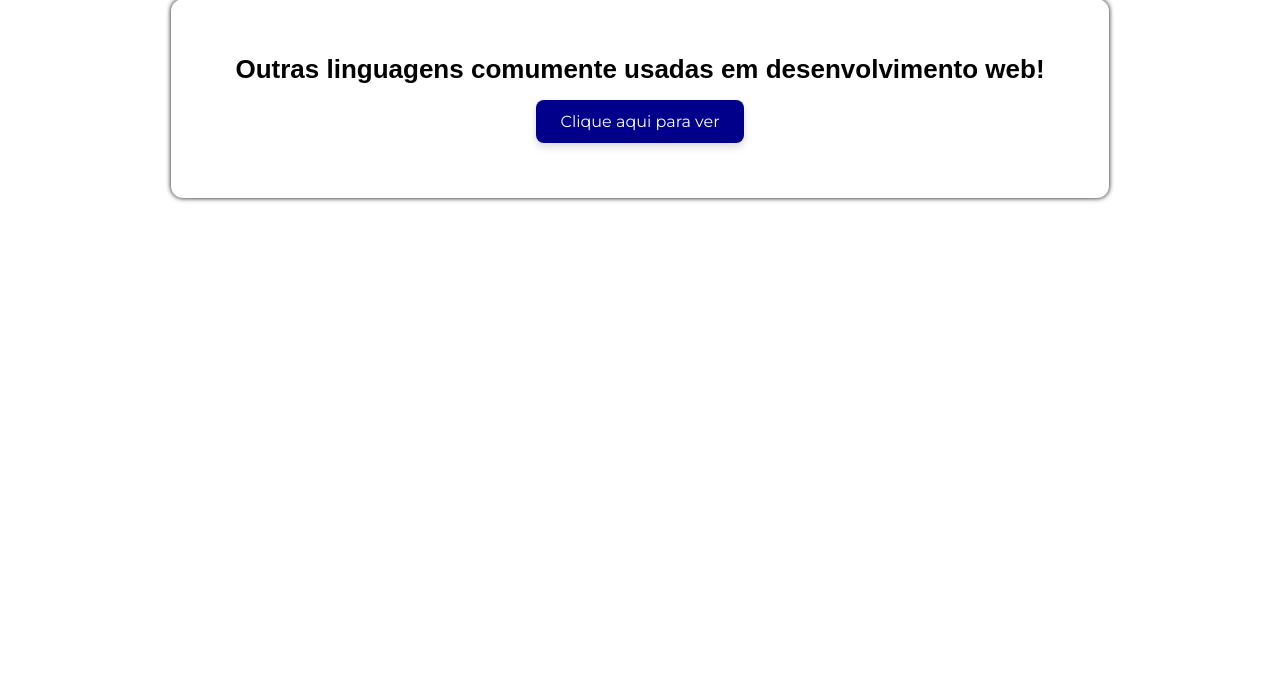
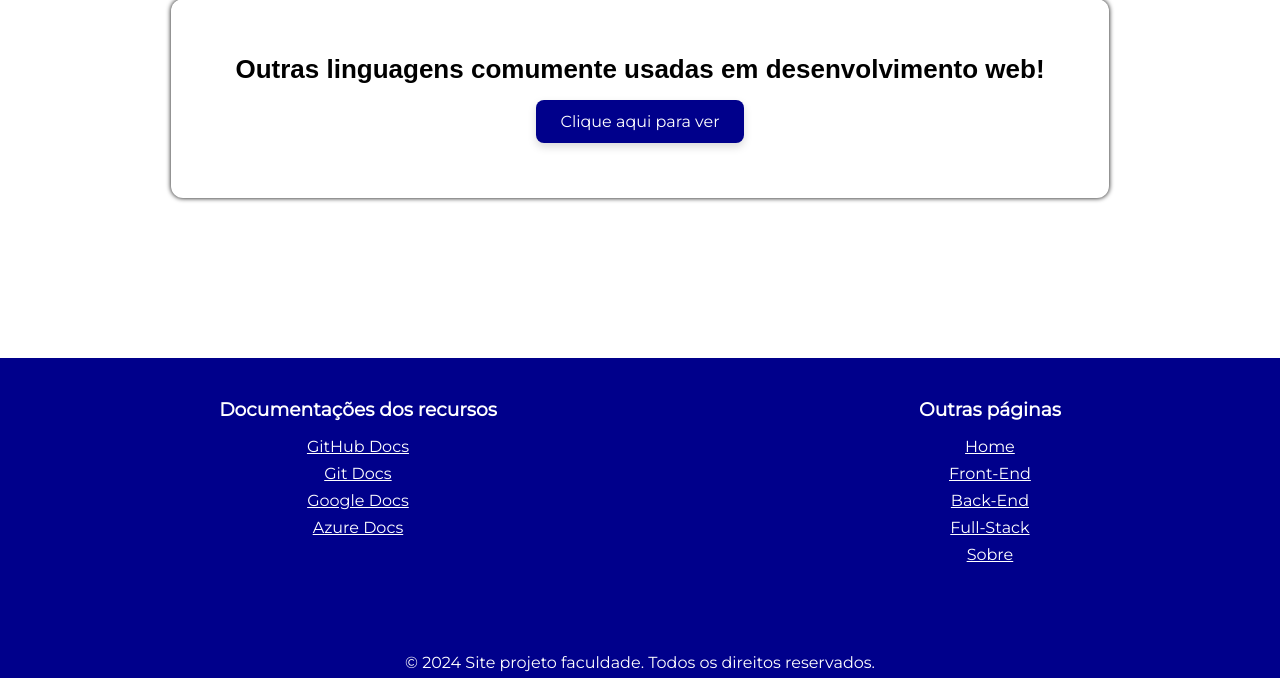
Before and after one commit to edusabi/projetoFculWeb, a PHP site: page / in a window 1280 px wide. Shown: the part 1137-1815 px from the top of the page. Before the commit the page ends 1339 px from the top, so only its background shows below. Run offline with PHP 8.4, Linux system fonts and the light colour scheme.

Commit message:
add footer

```diff
--- a/about.php
+++ b/about.php
@@ -62,6 +62,8 @@
 
 </div>
 
+<?php include "footer.php"; ?>
+
 
     <script src="https://unpkg.com/leaflet@1.9.3/dist/leaflet.js"></script>
     <script>
--- a/back.php
+++ b/back.php
@@ -256,6 +256,8 @@
 
     </div>
 
+    <?php include "footer.php"; ?>
+
 </body>
 
 </html>
--- /dev/null
+++ b/footer.php
@@ -0,0 +1,32 @@
+<!DOCTYPE html>
+<html lang="PT-br">
+
+<head>
+    <meta charset="UTF-8">
+    <meta name="viewport" content="width=device-width, initial-scale=1.0">
+    <title>Projeto Facul</title>
+    <link rel="stylesheet" href="public/css/global.css">
+    <link rel="stylesheet" href="public/css/footer.css">
+</head>
+
+<footer class="footer">
+    <p class="copy">&copy; 2024 Site projeto faculdade. Todos os direitos reservados.</p>
+
+    <div class="recursos">
+        <h3>Documentações dos recursos</h3>
+        <a href="https://docs.github.com/pt">GitHub Docs</a>
+        <a href="https://git-scm.com/doc">Git Docs</a>
+        <a href="https://cloud.google.com/docs?hl=pt-br">Google Docs</a>
+        <a href="https://learn.microsoft.com/pt-br/azure/?product=popular">Azure Docs</a>
+    </div>
+
+    <div class="paginas">
+        <h3>Outras páginas</h3>
+        <a href="index.php">Home</a>
+        <a href="front.php">Front-End</a>
+        <a href="back.php">Back-End</a>
+        <a href="full.php">Full-Stack</a>
+        <a href="about.php">Sobre</a>
+    </div>
+
+</footer>
--- a/front.php
+++ b/front.php
@@ -243,6 +243,8 @@
 
     </div>
 
+    <?php include "footer.php"; ?>
+
 </body>
 
 </html>
--- a/full.php
+++ b/full.php
@@ -249,6 +249,8 @@
 
     </div>
 
+    <?php include "footer.php"; ?>
+
 </body>
 
 </html>
--- a/index.php
+++ b/index.php
@@ -118,6 +118,8 @@
 
         </div>
 
+        <?php include "footer.php"; ?>
+
     <script>
         let indiceSlide = 0; // Índice para controlar qual slide está ativo
         mostrarSlide(indiceSlide); // Mostra o slide inicial
--- /dev/null
+++ b/public/css/footer.css
@@ -0,0 +1,36 @@
+.footer{
+    background-color: var(--green);
+    color: var(--black);
+    height: 40vh;
+    padding: 1rem .5rem;
+    position: relative;
+
+    display: flex;
+    align-items: start;
+    justify-content: space-around;
+    text-align: center;
+}
+
+.footer h3{
+    margin: .5rem 0;
+}
+
+.recursos,.paginas{
+    margin-top: 1rem;
+
+    gap: .5rem;
+    display: flex;
+    flex-direction: column;
+}
+
+.footer a{
+    color: var(--black);
+    text-decoration: underline !important;
+}
+
+.copy{
+    position: absolute;
+    top: 95%;
+    left: 50%;
+    transform: translate(-50%,-50%);
+}
```
